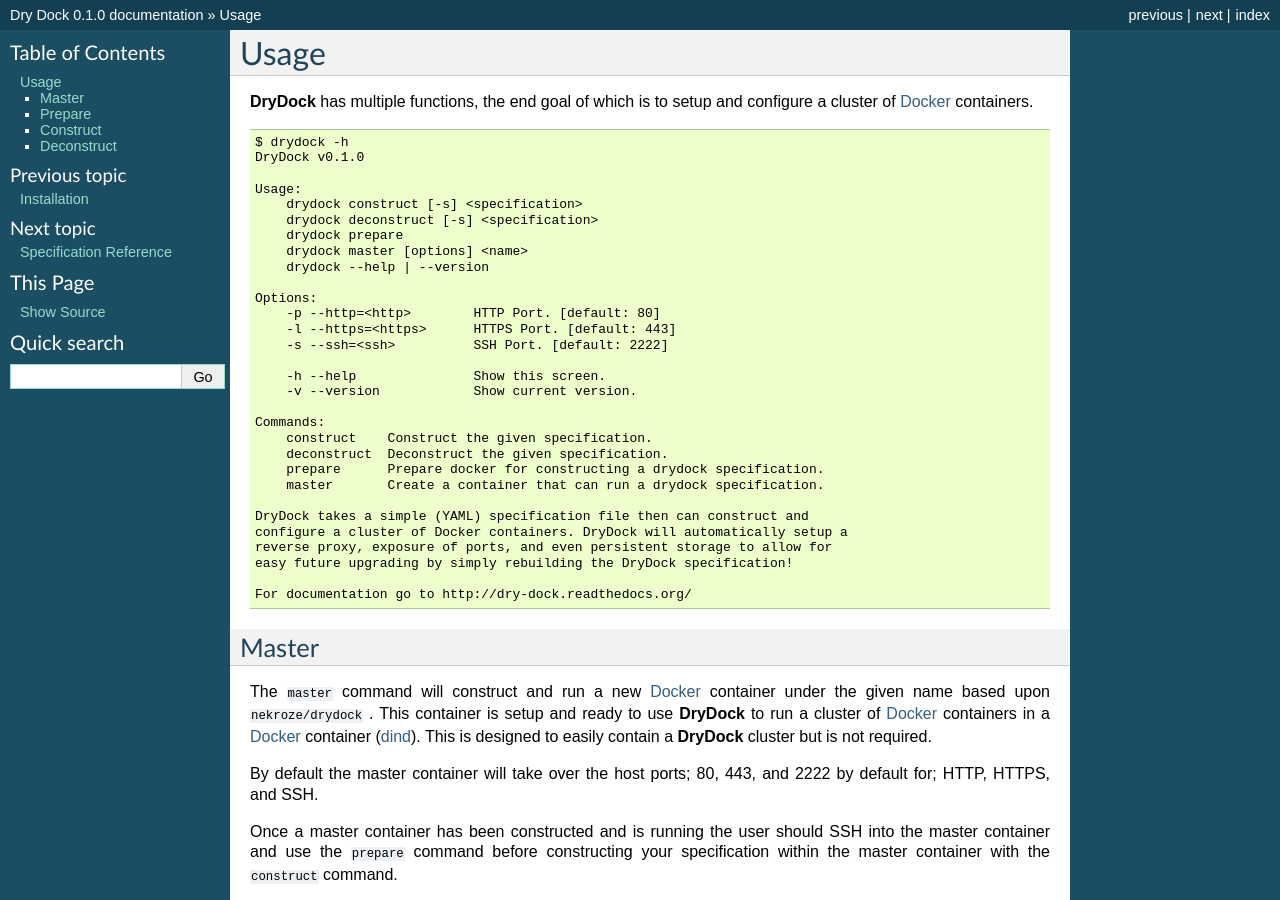
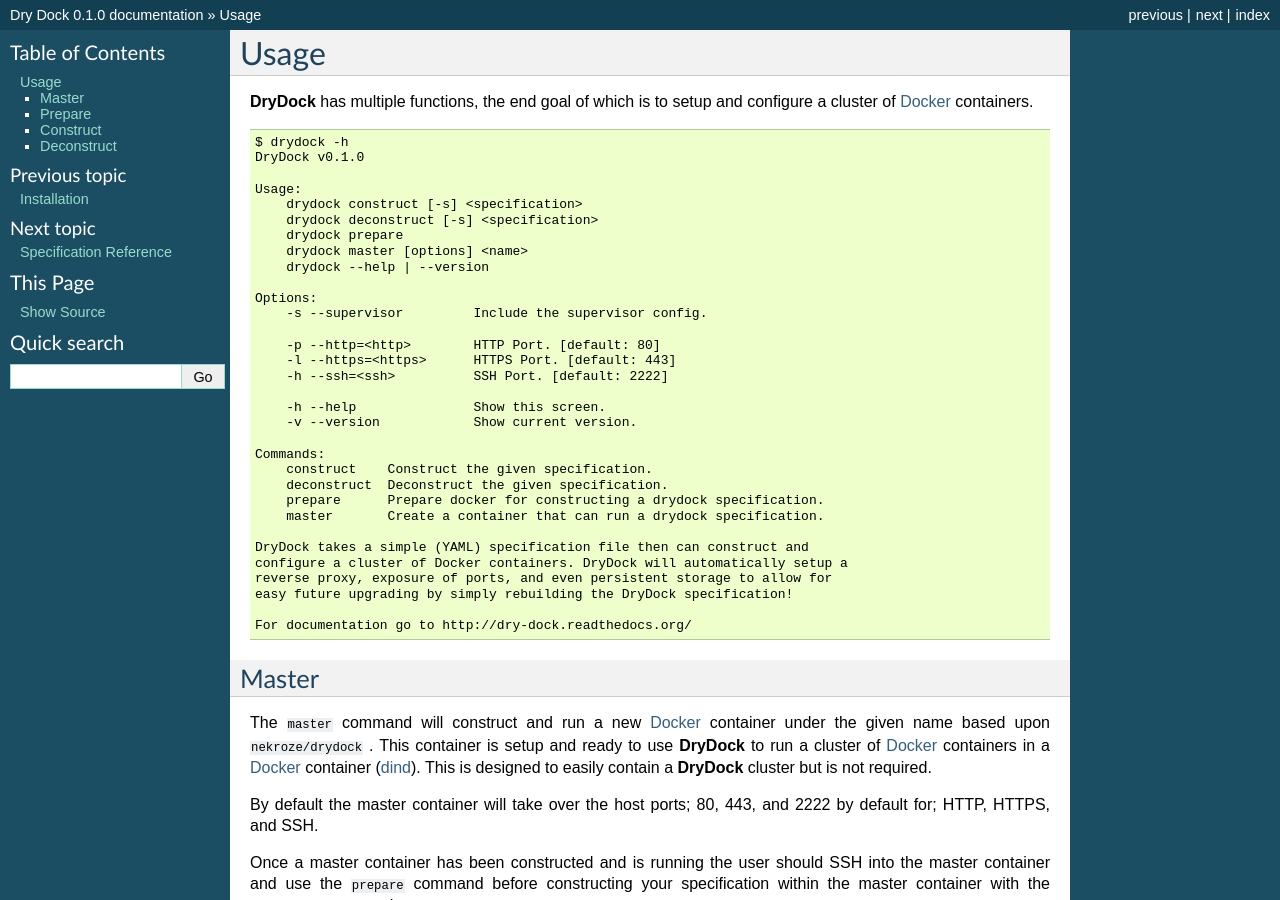
Before and after one commit to Nekroze/drydock, a Sphinx documentation site: the page built from docs/usage.rst, in a window 1280 px wide and 900 px high. Built offline with Sphinx 7.4.7, drawn with Linux system fonts in a browser that asks for light colours.

Commit message:
updated usage help message

```diff
--- a/docs/usage.rst
+++ b/docs/usage.rst
@@ -18,9 +18,11 @@
         drydock --help | --version
 
     Options:
+        -s --supervisor         Include the supervisor config.
+
         -p --http=<http>        HTTP Port. [default: 80]
         -l --https=<https>      HTTPS Port. [default: 443]
-        -s --ssh=<ssh>          SSH Port. [default: 2222]
+        -h --ssh=<ssh>          SSH Port. [default: 2222]
 
         -h --help               Show this screen.
         -v --version            Show current version.
```
